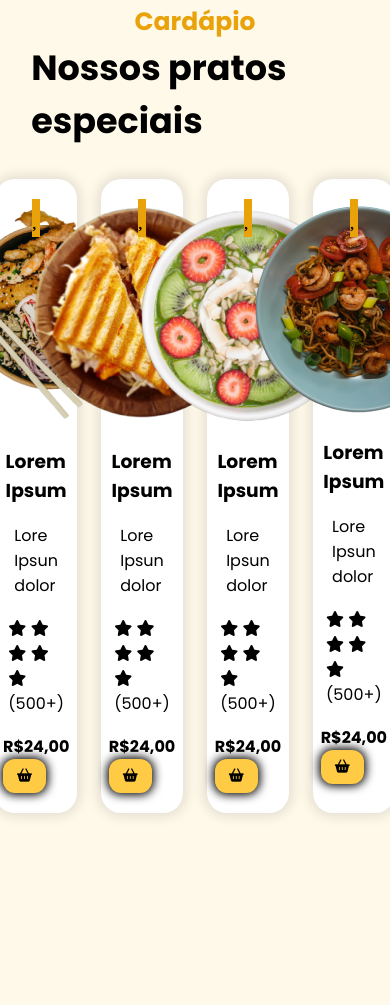
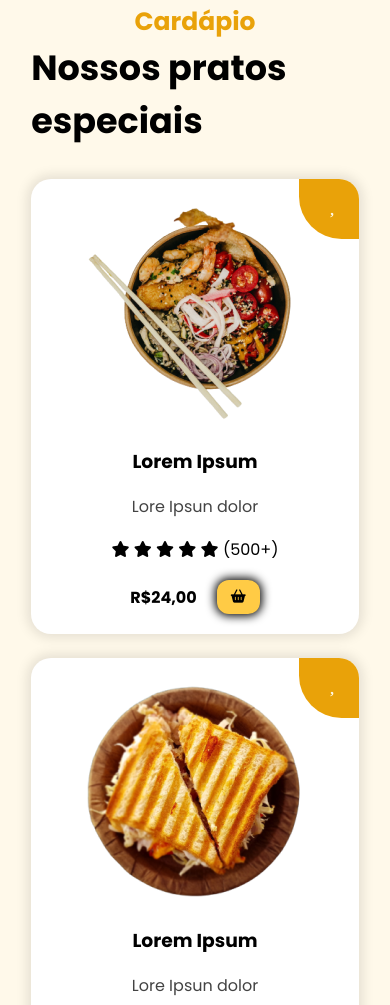
Before and after one commit to BrunoRambo750/Landing-Page-01, a plain HTML site: page index.html in a window 390 px wide. Shown: the part 995-2000 px from the top of the page. Before the commit the page ends 1836 px from the top, so only its background shows below. Drawn offline with nearby package versions, Linux system fonts and the light colour scheme.

Commit message:
Testing Responsiveness:
Initial commit to verify layout and functionality across devices.

```diff
--- a/src/styles/header.css
+++ b/src/styles/header.css
@@ -1,6 +1,10 @@
 header {
     width: 100%;
     padding: 28px 8%;
+    position: sticky;
+    top: 0;
+    background-color: #fff9ea;
+    z-index: 3;
 }
 
 #navbar {
--- a/src/styles/menu.css
+++ b/src/styles/menu.css
@@ -14,7 +14,7 @@ min-height: 100vh;
     margin-top: 32px;
 }
 
-.dish{
+.dish {
     display: flex;
     flex-direction: column;
     align-items: center;
@@ -25,6 +25,7 @@ min-height: 100vh;
     background-color: #ffffff;
     box-shadow: 0px 0px 12px 4px  rgba(0, 0, 0, 0.1);
     position: relative;
+    overflow: hidden;
 }
 
 .dish-heart{
@@ -34,4 +35,46 @@ min-height: 100vh;
     align-items: center;
     justify-content: center;
     font-size: 1.563rem;
+    color: #fff9ea;
+    width: 70px;
+    height: 70px;
+    right: -10px;
+    top: -10px;
+    border-radius: 0px 37.5px 0px 42.5px;
 }
+
+.dish-description {
+    color: #434343;
+    text-align: center;
+}
+
+.dis-rate i {
+    color: #e9a209;
+}
+
+.dish-price{
+    display: flex;
+    align-items: center;
+    gap: 20px;
+}
+
+@media screen and (max-width:1170px){
+    #dishes{
+        flex-wrap: wrap;
+        justify-content: center;
+    }
+
+    .dish{
+        width: calc(50% - 12px);
+    }
+}
+
+@media screen and (max-width:600px){
+    .dish{
+        width: 100%;
+    }
+    #menu. section-subtitle{
+        text-align: center;
+
+    }
+}
```
